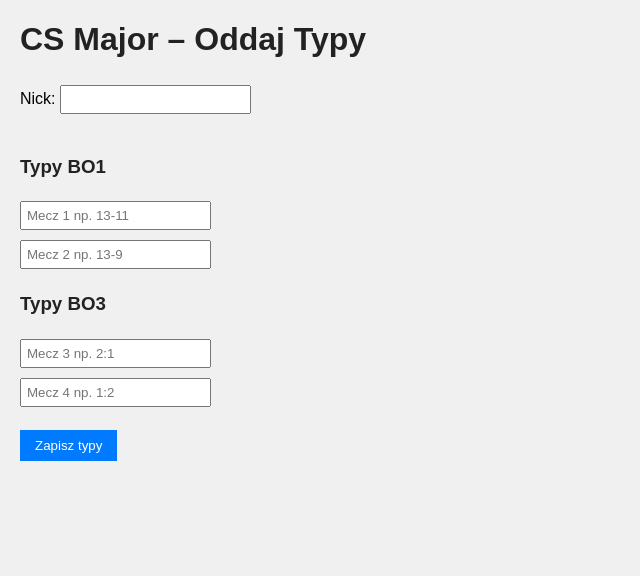
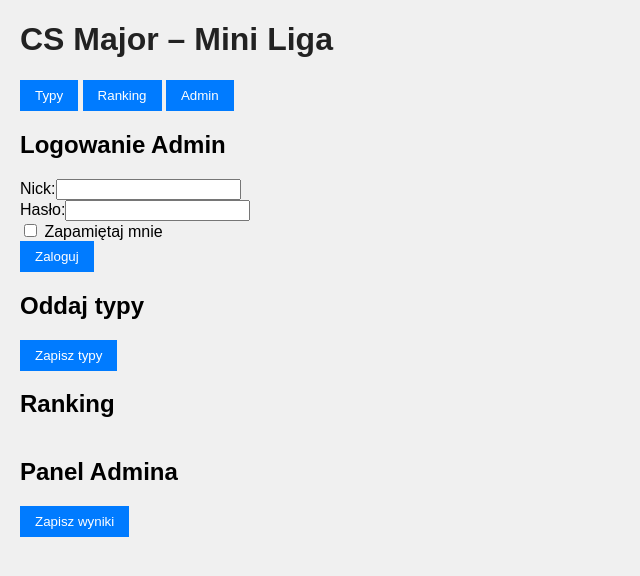
Before and after one commit to paweloks1337/major, a plain HTML site: page index.html in a window 1280 px wide. Shown: the whole page, without its empty margins (0-640 px from the left). Drawn offline with Linux system fonts and the light colour scheme.

Commit message:
Update index.html

```diff
--- a/index.html
+++ b/index.html
@@ -2,40 +2,49 @@
 <html lang="pl">
 <head>
 <meta charset="UTF-8">
-<title>CS Major – Oddaj typy</title>
+<title>CS Major – Mini Liga</title>
 <link rel="stylesheet" href="style.css">
 <script src="script.js" defer></script>
 </head>
 <body>
-<h1>CS Major – Oddaj Typy</h1>
 
-<form id="typesForm">
-  <label>Nick:</label>
-  <input type="text" id="nick" required><br><br>
+<header>
+  <h1>CS Major – Mini Liga</h1>
+  <nav>
+    <button onclick="showTab('types')">Typy</button>
+    <button onclick="showTab('ranking')">Ranking</button>
+    <button id="adminTabBtn" onclick="showTab('admin')">Admin</button>
+  </nav>
+</header>
 
-  <h3>Typy BO1</h3>
-  <input type="text" placeholder="Mecz 1 np. 13-11" class="typeInput" data-type="BO1"><br>
-  <input type="text" placeholder="Mecz 2 np. 13-9" class="typeInput" data-type="BO1"><br>
+<!-- Logowanie admina -->
+<div id="loginModal" class="modal">
+  <h2>Logowanie Admin</h2>
+  <label>Nick:</label><input type="text" id="loginNick"><br>
+  <label>Hasło:</label><input type="password" id="loginPassword"><br>
+  <label><input type="checkbox" id="rememberMe"> Zapamiętaj mnie</label><br>
+  <button onclick="adminLogin()">Zaloguj</button>
+</div>
 
-  <h3>Typy BO3</h3>
-  <input type="text" placeholder="Mecz 3 np. 2:1" class="typeInput" data-type="BO3"><br>
-  <input type="text" placeholder="Mecz 4 np. 1:2" class="typeInput" data-type="BO3"><br><br>
+<!-- Typy -->
+<div id="types" class="tabContent">
+  <h2>Oddaj typy</h2>
+  <div id="typesContainer"></div>
+  <button onclick="saveMyTypes()">Zapisz typy</button>
+</div>
 
-  <button type="submit">Zapisz typy</button>
-</form>
+<!-- Ranking -->
+<div id="ranking" class="tabContent">
+  <h2>Ranking</h2>
+  <table id="rankingTable"></table>
+</div>
 
-<script>
-document.getElementById("typesForm").addEventListener("submit", async function(e){
-  e.preventDefault();
-  const nick = document.getElementById("nick").value;
-  const inputs = document.querySelectorAll(".typeInput");
-  const userTypes = Array.from(inputs).map(input => ({
-    type: input.dataset.type,
-    score: input.value
-  }));
-  await saveUserTypes(nick, userTypes);
-});
-</script>
+<!-- Panel admina -->
+<div id="admin" class="tabContent">
+  <h2>Panel Admina</h2>
+  <div id="matchesContainer"></div>
+  <button onclick="saveResults()">Zapisz wyniki</button>
+</div>
 
 </body>
 </html>
```
